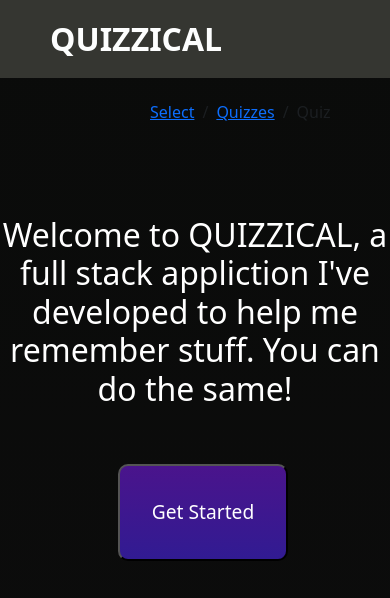
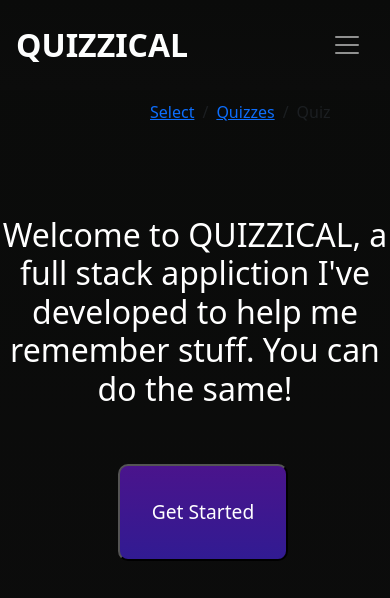
Before and after one commit to Bram-Gr/NewRepo, a Vue app in the folder vue/: page / in a window 390 px wide. Shown: the top 598 px of the page. Built offline with nearby package versions, Linux system fonts and the light colour scheme.

Commit message:
formatted nav and buttons, added hamburger

```diff
--- a/vue/src/App.vue
+++ b/vue/src/App.vue
@@ -4,7 +4,8 @@
   <nav-bar />
   </div>
 
-  <b-breadcrumb class="bread-crumb" :items="items"></b-breadcrumb>
+  <b-breadcrumb
+  class="bread-crumb" :items="items"></b-breadcrumb>
     <router-view />
 
   </div>
@@ -16,6 +17,7 @@ export default {
   components: {navBar, BBreadcrumb},
   data() {
     return {
+
       items: [
           {
             text: 'Select',
@@ -23,11 +25,11 @@ export default {
           },
           {
             text: 'Quizzes',
-            to:{name:"userQuizList"}
+            to:{path: "/categories/:categoryId"}
           },
           {
             text: 'Quiz',
-            to:{name: "Quiz"}
+            to:{path: "/categories/:quizId/quizzes"}
           }
         ]
         }
--- a/vue/src/assets/styles.css
+++ b/vue/src/assets/styles.css
@@ -7,7 +7,7 @@ body {
   justify-content: center;
   align-items: center; */
   font-family: Arial, sans-serif;
-  color: #fff; /* Text color on the gradient background */
+
 }
 
 
--- a/vue/src/components/CreateQuiz.vue
+++ b/vue/src/components/CreateQuiz.vue
@@ -1,6 +1,6 @@
 <template>
     <div>
-      <form class="modal" @submit="submitQuiz">
+      <form class="not-modal" @submit="submitQuiz">
         <label for="quizName">Quiz Name:</label>
         <textarea  class="input" id="quizName" v-model="quizName" required/>
 
@@ -83,7 +83,7 @@ label{
   color: #ffffff;
   font-size:1.4rem;
 }
-.modal{
+.not-modal{
   padding:1rem;
   margin-top:1.5rem;
   background: linear-gradient(to bottom, #4a148c, #311b92);
--- a/vue/src/components/EditQuiz.vue
+++ b/vue/src/components/EditQuiz.vue
@@ -15,7 +15,7 @@
 <div class="bottom-buttons">
   <button
           @click="deleteQuiz(quiz)"
-        >Delete Quiz</button>
+        >Delete</button>
 
   <button  @click="addQuestion">Add Question</button>
       <button type="submit">Save</button>
--- a/vue/src/components/NavBar.vue
+++ b/vue/src/components/NavBar.vue
@@ -1,48 +1,29 @@
 <template>
-    <nav
-      id="main"
-      class="navigation-menu navigation-container"
-      :class="{ onScroll: !view.topOfPage }"
-    >
-    <router-link class="logo" v-bind:to="{ name: 'home' }"
-        >QUIZZICAL </router-link
-      >
+  <b-navbar id="main" toggleable="md" type="dark" class="navigation-menu navigation-container" :class="{ onScroll: !view.topOfPage }">
+    <b-navbar-brand class="logo" to="/">QUIZZICAL</b-navbar-brand>
 
-      <input type="checkbox" id="toggleMenu" @click="toggleMenu" />
-      <label for="toggleMenu"><i class="fa fa-bars" id="toggleIcon"></i></label>
-      <section class="main-menu">
-        <ul class="navigation-menu__labels">
-          <li @click="resetToggle()">
-            <router-link  v-bind:to="{ name: 'about' }">
-              ABOUT
-            </router-link>
-          </li>
-          <li         v-if="$store.state.token != '' && displayLogout" @click="resetToggle()">
-            <router-link
-        class="nav-button"
-        v-bind:to="{ name: 'logout' }"
+    <b-navbar-toggle target="nav-collapse"></b-navbar-toggle>
 
-      >LOGOUT</router-link
-      >
+    <b-collapse class="navigation-menu-labels" is-nav id="nav-collapse">
+      <b-navbar-nav class="ml-auto">
+        <b-nav-item class="ml-auto" @click="resetToggle"><router-link to="/about">ABOUT</router-link></b-nav-item>
+        <b-nav-item  v-if="$store.state.token !== '' && displayLogout" @click="resetToggle">
+          <router-link class="nav-button" to="/logout">LOGOUT</router-link>
+        </b-nav-item>
+        <b-nav-item v-else-if="displayLogin" @click="resetToggle">
+          <router-link class="nav-button" to="/login">LOGIN</router-link>
+        </b-nav-item>
+      </b-navbar-nav>
+    </b-collapse>
+  </b-navbar>
+</template>
 
-          </li>
-          <li   v-else-if="displayLogin" @click="resetToggle()">
-            <router-link
-        class="nav-button"
-        v-bind:to="{ name: 'login' }"
-
-      >
-     LOGIN</router-link
-      >
-            </li>
-        </ul>
-      </section>
-    </nav>
-  </template>
 
   <script>
+  import { BNavbar, BNavbarBrand, BNavbarToggle, BNavbarNav, BNavItem } from 'bootstrap-vue';
 
   export default {
+    components:[BNavbar, BNavbarBrand, BNavbarToggle, BNavbarNav, BNavItem],
     name: "NavigationComponent",
     data() {
       return {
@@ -59,7 +40,7 @@
 
     methods: {
          handleScroll() {
-        if (window.scrollY > 100) {
+        if (window.scrollY >= 100) {
           if (this.view.topOfPage) this.view.topOfPage = false;
         } else {
           if (!this.view.topOfPage) this.view.topOfPage = true;
@@ -100,7 +81,25 @@
   </script>
 
   <style scoped>
-  .navigation-menu__labels{
+  #main{
+    z-index: 1;
+  top: 0;
+  padding: 1rem;
+  width: 100%;
+  display: inline-block;
+  display: flex;
+  flex-direction: row;
+  position:fixed;
+ flex-wrap: wrap;
+    background: linear-gradient(to bottom, #0a0b0a, #0c0c0c);
+  }
+  .navbar-expand-md .navbar-collapse {
+    text-align: right;
+    justify-content: flex-end;
+    display: flex;
+    /* flex-basis: auto; */
+}
+  .navigation-menu-labels{
     font-size: 1.5rem;
   }
   * {
@@ -138,7 +137,7 @@
     padding-block: 15px;
   }
   .onScroll {
-    background: black;
+    background: linear-gradient(to bottom, #0a0b0a, #0c0c0c);
   }
   .navigation-menu a {
     text-decoration: none;
@@ -148,7 +147,7 @@
     text-decoration: none;
     color: #fdfefe;
     border: none;
-    background-color: transparent;
+    background-color: linear-gradient(to bottom, #0a0b0a, #0c0c0c);
   }
   .logo{
   font-size: 2rem;
@@ -156,16 +155,16 @@
 }
 
 
-  .navigation-menu__labels {
+  .navigation-menu-labels {
     list-style: none;
     display: flex;
     gap: 25px;
     align-items: flex-end;
   }
 
-  .navigation-menu__labels > li > a:hover  {
+  /* .navigation-menu-labels > li > a:hover  {
  cursor: pointer;
-  }
+  } */
 
 
   #toggleMenu,
@@ -175,22 +174,29 @@
   }
 
   @media screen and (max-width: 768px) {
+
+    .navbar-expand-md .navbar-collapse {
+      /* background: linear-gradient(to bottom, #0a0b0a, #0c0c0c);  */
+    text-align: left;
+    justify-content: flex-start;
+    display: flex;
+
+    /* flex-basis: auto; */
+}
     .main-menu {
       width: 100%;
       max-height: 0;
       overflow: hidden;
       opacity: 1;
     }
-    .navigation-container{
 
-    background-color: #353631;
-    }
     .navigation-menu label {
       display: inline-flex;
       align-items: flex-start;
       cursor: pointer;
       color: #fdfefe;
     }
+
 
     .navigation-menu__labels {
       flex-direction: column;
@@ -200,7 +206,7 @@
     }
 
     #toggleMenu:checked ~ .main-menu {
-      max-height: 75%;
+      max-height: 75rem;
     }
   }
   </style>
--- a/vue/src/components/QuizList.vue
+++ b/vue/src/components/QuizList.vue
@@ -1,6 +1,7 @@
 <template>
   <!-- should be called QuizCard.vue, note for refactor -->
-  <div class="QuizTitleCard">
+  <div>
+  <div class="QuizTitleCard1"  v-if="quiz.categoryId === 6">
     <router-link
       class="link"
       :to="{ name: 'Quiz', params: { quizId: quiz.quizId } }"
@@ -9,10 +10,10 @@
         <h1 class="name">{{ quiz.quizName }}</h1>
 
 
-          <button
+          <button class="edit"
             v-show="editButton"
             @click="editQuiz(existingQuizData)"
-            v-if="quiz.categoryId === 6"
+
           >
             Edit Quiz
           </button>
@@ -27,6 +28,18 @@
       @closeModal="closeModal"
     />
   </div>
+  <div class="QuizTitleCard2"  @click="redirectToQuiz"  v-else>
+    <router-link
+      class="link"
+      :to="{ name: 'Quiz', params: { quizId: quiz.quizId } }"
+    >
+      <!-- <div class="quiz-box"> -->
+        <h1 class="name">{{ quiz.quizName }}</h1>
+
+      <!-- </div> -->
+    </router-link>
+  </div>
+</div>
 </template>
 
 <script>
@@ -55,6 +68,13 @@ export default {
     quiz: Object,
   },
   methods: {
+    redirectToQuiz() {
+      // Access the route information from the router-link and navigate programmatically
+      this.$router.push({
+        name: 'Quiz',
+        params: { quizId: this.quiz.quizId },
+      });
+    },
     openModal() {
       this.isModalOpen = true; // Open the modal
     },
@@ -119,25 +139,37 @@ export default {
   align-items: flex-end;
 
 } */
-.QuizTitleCard {
+.QuizTitleCard1{
+
+  cursor: point;
   background: linear-gradient(to bottom, #4a148c, #311b92);
   border-radius: 10px;
 }
-button {
-  margin-left:9rem;
+.QuizTitleCard2{
+  cursor: pointer;
+  min-height: 8rem;
+  max-width: 15rem;
+  cursor: point;
+  background: linear-gradient(to bottom, #4a148c, #311b92);
+  border-radius: 10px;
+}
+.edit {
+
   position:relative;
-  /* text-align: right; */
+
   top: 16px;
   font-size: .8rem;
   background-color: transparent;
   color: white;
   border: none;
-  padding: 10px 20px;
+  padding: 20px 20px;
   cursor: pointer;
   margin-top: 10px;
 }
 .name {
-  margin-top: 1.4rem;
+  padding: 1rem;
+  text-align: center;
+  /* margin-top: 1.4rem; */
   color: white;
 }
 .link {
--- a/vue/src/main.js
+++ b/vue/src/main.js
@@ -11,7 +11,7 @@ import 'bootstrap-vue/dist/bootstrap-vue.css'
 
 Vue.use(BootstrapVue)
 Vue.config.productionTip = false
-// Vue.use(modal)
+
 axios.defaults.baseURL = process.env.VUE_APP_REMOTE_API;
 
 new Vue({
```
Also changed, not shown: vue/src/components/BreadCrumbs.vue (added, +24 -0 lines), vue/src/components/backup.vue (added, +41 -0 lines).
